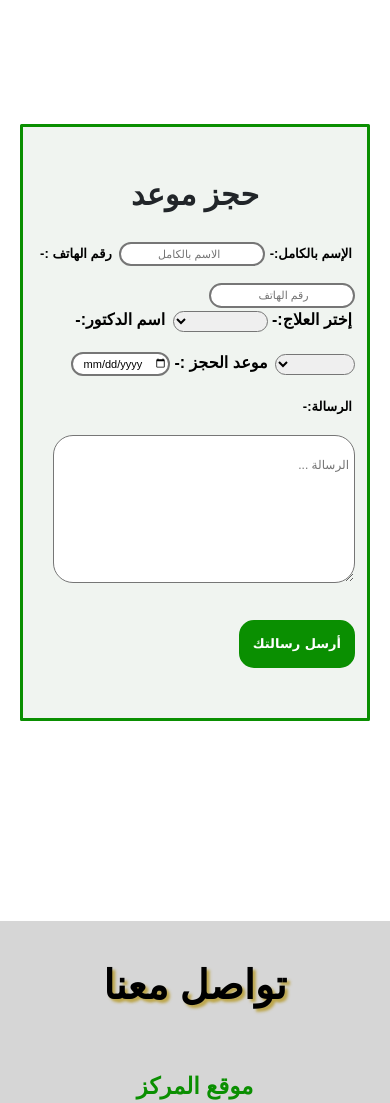
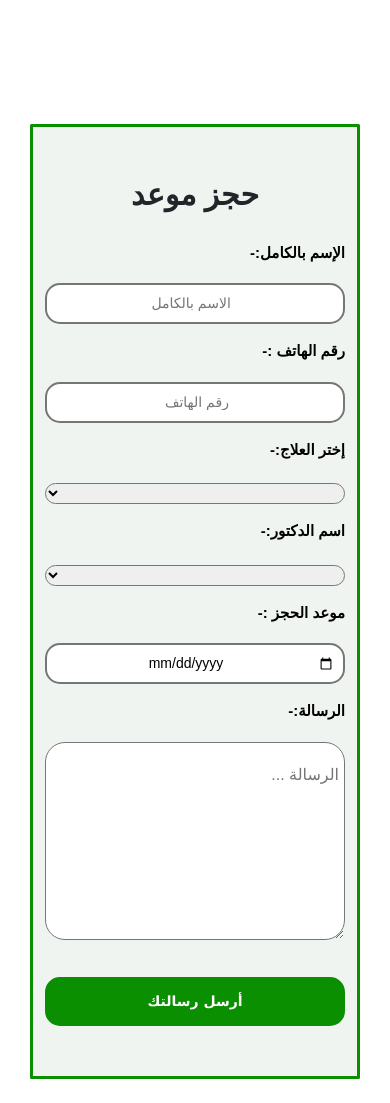
Before and after one commit to fatma-2811/Golden-smile, a plain HTML site: page index.html in a window 390 px wide. Shown: the part 3640-4743 px from the top of the page. Drawn offline with nearby package versions, Linux system fonts and the light colour scheme.

Commit message:
Update style.css

```diff
--- a/css/style.css
+++ b/css/style.css
@@ -47,7 +47,7 @@ body {
 
 @media (max-width: 1109.38px) {
     .navbar ul li {
-        padding: 10px 15px;
+        padding: 10px 10px;
     }
 
 }
@@ -89,7 +89,7 @@ body {
     #first video {
         padding: 0;
         margin: 0;
-         width: 400px;
+        width: 400px;
         height: 300px;
     }
 }
@@ -249,7 +249,7 @@ body {
     padding: 5px 0;
     text-align: center;
     font-size: 16px;
-    border-radius: 20px;
+    border-radius: 15px;
     border-style: solid;
 
 }
@@ -469,12 +469,17 @@ body {
 }
 @media (max-width: 636.43px) {
       #five {
-        margin: 200px 20px;
+        margin: 200px 40px;
+    }
+}
+@media (max-width: 636.43px) {
+  #five {
+        margin: 200px 30px;
     }
     #five form label {
 
-        padding-right: 3px;
-        font-size: 13px;
+        padding-right: 0;
+        font-size: 15px;
         padding-bottom: 0;
     }
       #five form input {
@@ -483,12 +488,48 @@ body {
     }
        #five form .three textarea {
 
-        font-size: 12px;
+        font-size: 16px;
         padding-right: 5px;
 
 
     }
+     #five form .selectt label {
+        font-size: 15px;
+
+
+    }
 }
+@media (max-width: 588.32px) {
+     #five form input,
+#five form select,
+#five form textarea {
+  width: 100%;       /* يخلي العناصر تاخد عرض الشاشة */
+  box-sizing: border-box; /* يمنع تجاوز الحدود */
+  margin-bottom: 15px;    /* مسافة بين العناصر */
+    font-size: 14px;   /* حجم خط مناسب للجوال */
+    padding: 8px;      /* مسافة داخلية مريحة */
+
+}
+  #five form button {
+    width: 100%;       /* يخلي الزر بعرض الشاشة */
+    font-size: 14px;
+  }
+}
+
+
+/* @media (max-width: 459.32px) {
+#five form .selectt select{
+    padding: 1px 2px;
+}
+   #five form .yy {
+        padding: 0;
+
+
+
+    }
+} */
+
+
 
 #six {
     background-color: #D6D6D6;
```
